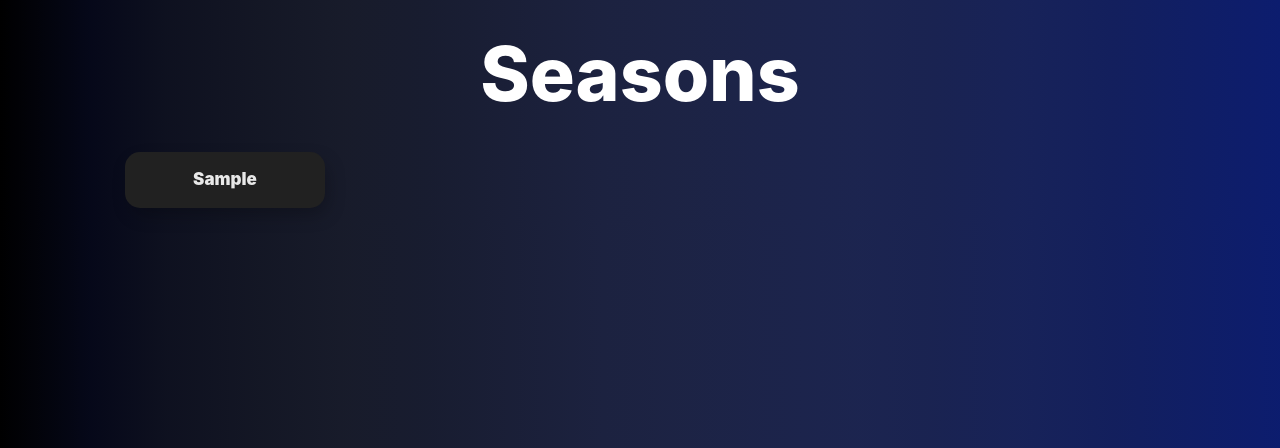
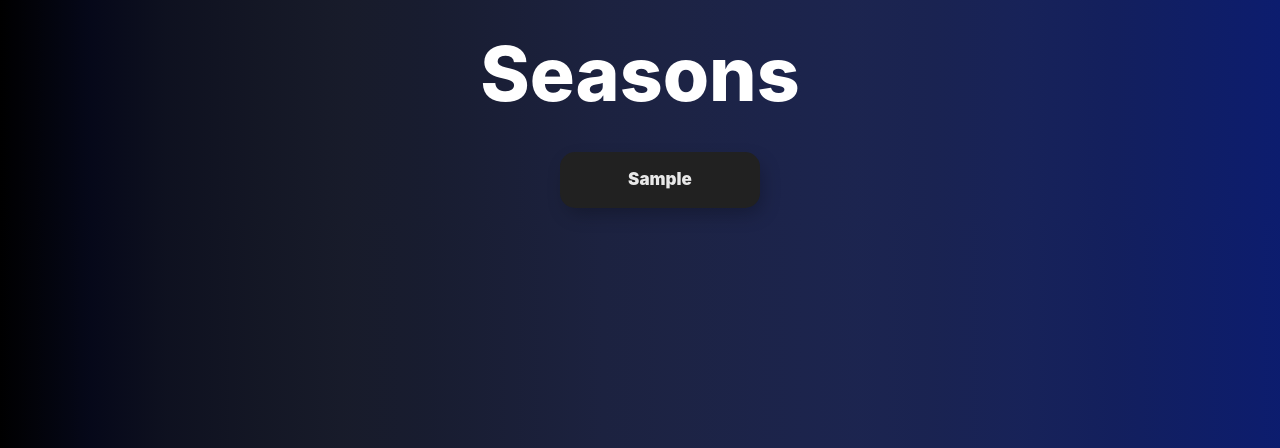
Before and after one commit to farhan2401/EPL-Insights, a Django app: page /seasons/ in a window 1280 px wide. Shown: the part 93-541 px from the top of the page. Run offline with Django 5.2, Linux system fonts and the light colour scheme; tables that the repository leaves empty hold one stand-in row (values such as "Sample post").

Commit message:
Fix season and team buttons

```diff
--- a/seasons/static/css/seasonshome.css
+++ b/seasons/static/css/seasonshome.css
@@ -29,11 +29,10 @@ body {
     animation: fadeIn 5s;
 }
 .seasons {
-    color: white;
-    justify-content: space-between;
+    justify-content: center;
     display: flex;
     flex-wrap: wrap;
-    gap: 20px;
+    gap: 40px;
     list-style: none;
     animation: fadeIn 5s
 }
--- a/teams/static/css/teampage.css
+++ b/teams/static/css/teampage.css
@@ -71,11 +71,10 @@ td {
     border-bottom: solid 1px rgba(255,255,255,0.1);
 }
 .seasons {
-    color: white;
-    justify-content: space-between;
+    justify-content: center;
     display: flex;
     flex-wrap: wrap;
-    gap: 20px;
+    gap: 15px;
     list-style: none;
     animation: fadeIn 5s
 }
--- a/teams/static/css/teamshome.css
+++ b/teams/static/css/teamshome.css
@@ -29,6 +29,7 @@ body {
     animation: fadeIn 5s;
 }
 .teams {
+    justify-content: center;
     display: flex;
     flex-wrap: wrap;
     gap: 15px;
```
